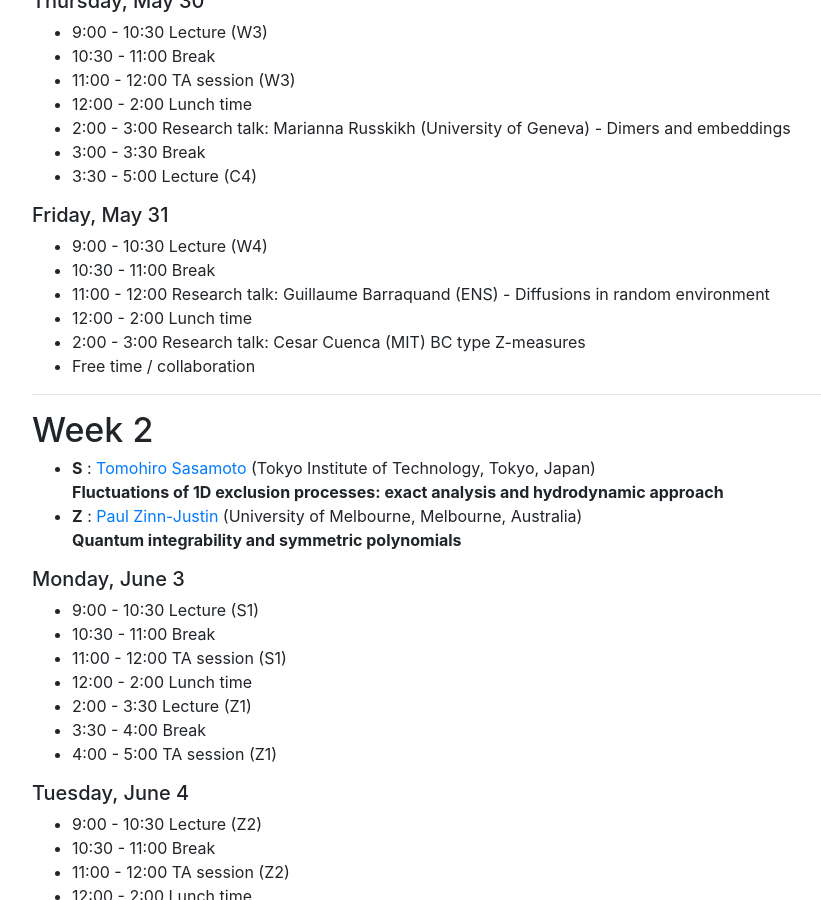
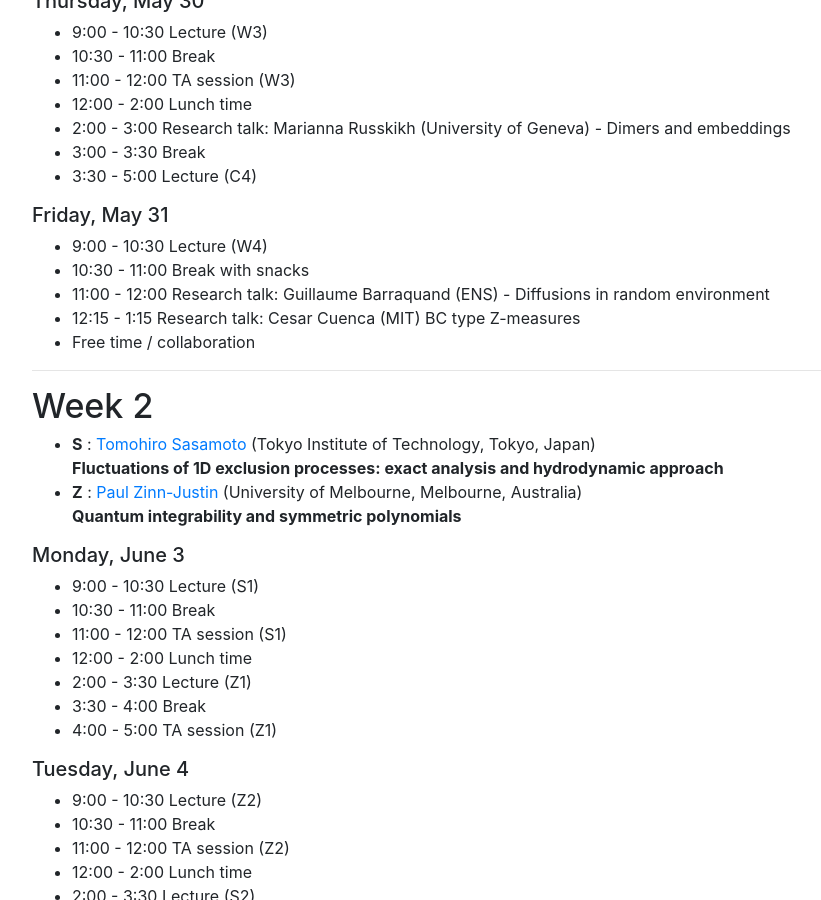
Before and after one commit to int-prob/int-prob-code, a Jekyll site: the page built from vipss2019/schedule.md, in a window 1280 px wide and 900 px high, scrolled down 925 px. Shown: the whole window, without its empty margins (53-874 px from the left). Built offline with Jekyll 4.4.1, drawn with Linux system fonts in a browser that asks for light colours; nearby versions of some CDN libraries.

Commit message:
Update schedule.md

```diff
--- a/vipss2019/schedule.md
+++ b/vipss2019/schedule.md
@@ -121,7 +121,7 @@ Ramassamy;</li>
 
 <ul>
 <li>9:00 - 10:30 Lecture (W4)</li>
-<li>10:30 - 11:00 Break</li>
+<li>10:30 - 11:00 Break with snacks</li>
 <li><details>
 <summary>11:00 - 12:00 Research talk: Guillaume Barraquand (ENS) - Diffusions in random environment</summary>
 <div style="padding:10px">
@@ -133,9 +133,8 @@ class which arises in random growth models and random matrix theory. <br />This
 talk is based on joint works with Ivan Corwin and Mark Rychnovsky.
 </div>
 </details></li>
-<li>12:00 - 2:00 Lunch time</li>
 <li>
-<details><summary>2:00 - 3:00 Research talk: Cesar Cuenca (MIT) BC type Z-measures</summary>
+<details><summary>12:15 - 1:15 Research talk: Cesar Cuenca (MIT) BC type Z-measures</summary>
 <div style="padding:10px">
 We introduce the BC type Z-measures as members of a 4-parameter family of point processes, with origins in the representation theory of the infinite-dimensional orthogonal and symplectic groups. The main result we present is that the BC type Z-measures are determinantal point processes with explicit correlation kernels, in terms of hypergeometric functions. In joint work with Grigori Olshanski, we have defined natural q-analogues of the BC type Z-measures. Our construction is based on the theory of q-hypergeometric orthogonal polynomials, though we hope that these measures can also be constructed from the representation theory of quantum groups. The last part of the talk is a brief overview of the quantization of the BC type Z-measures.
 </div>
```
